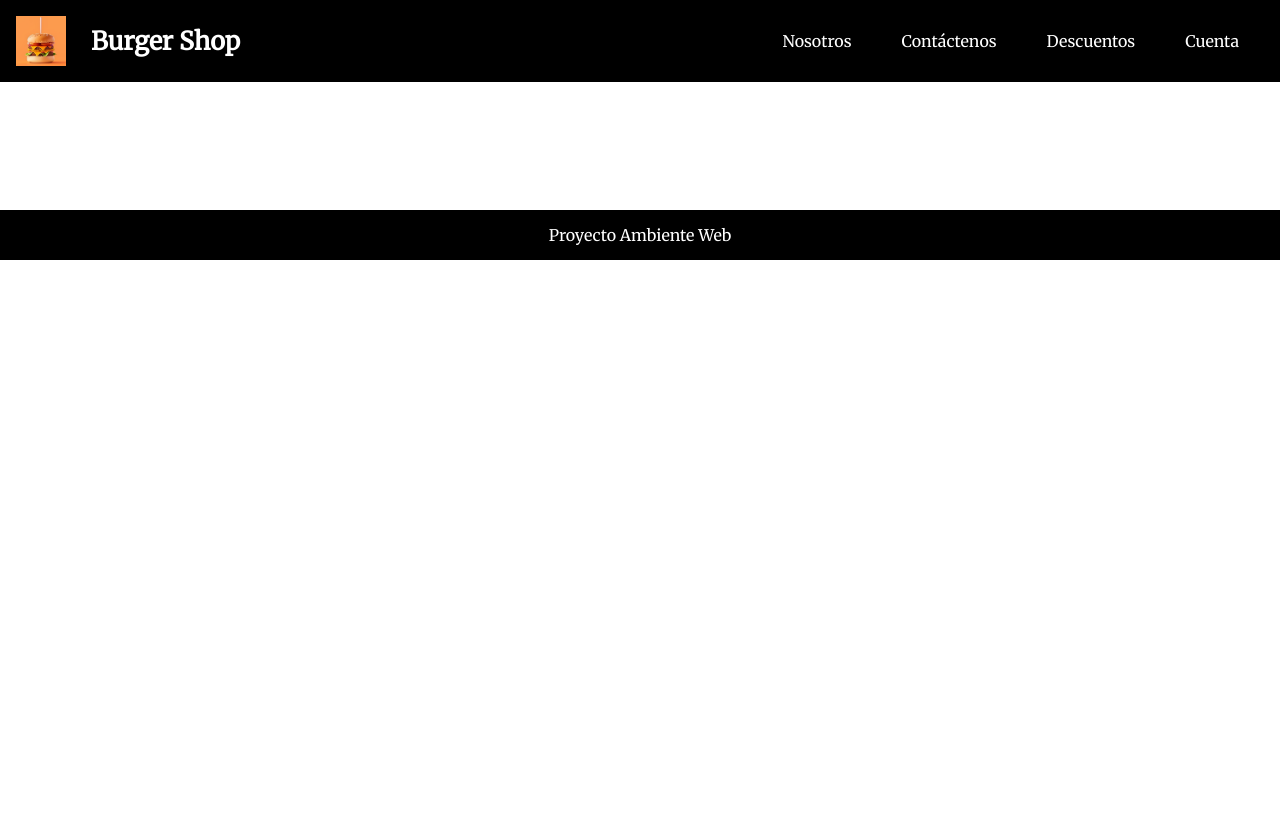
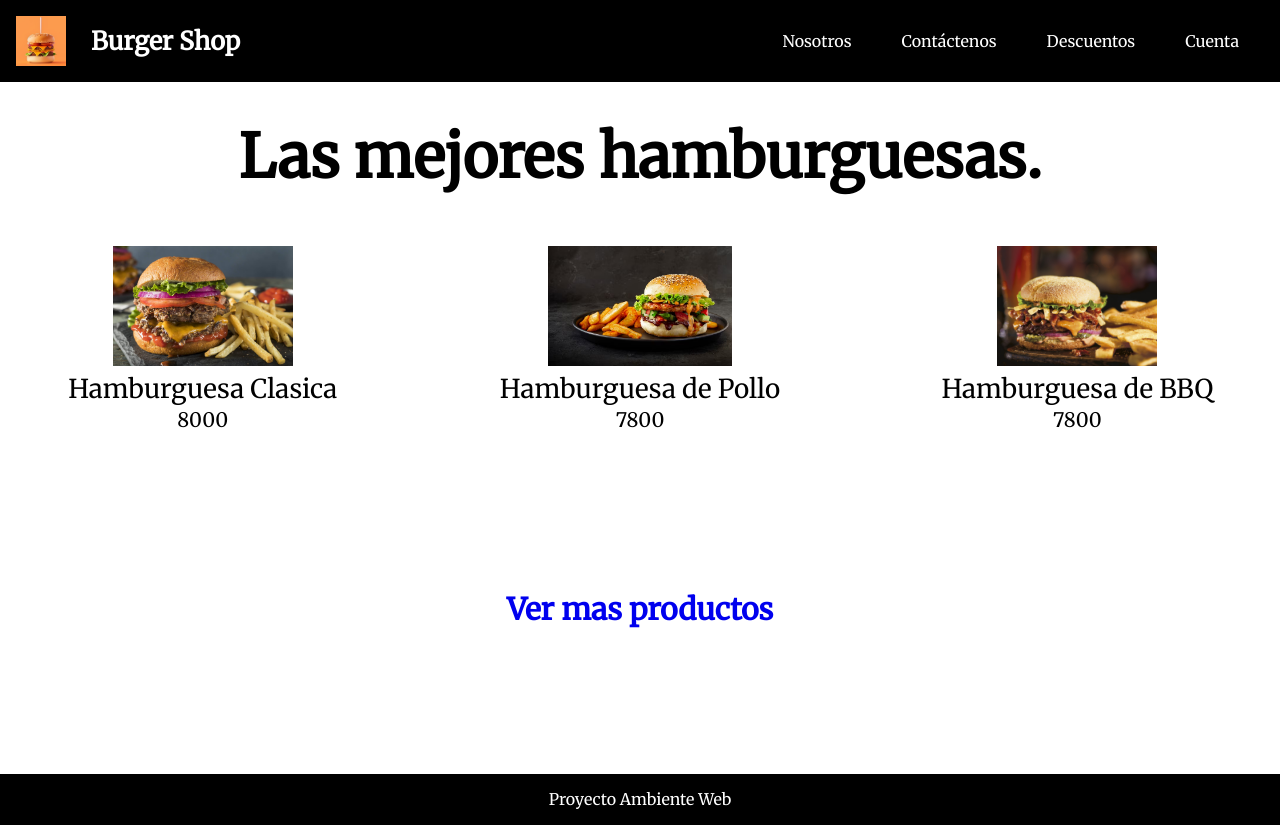
Before and after one commit to castillocrx/Proyecto-AmbienteWeb, a PHP site: page / in a window 1280 px wide. Before the commit the page ends 260 px from the top, so only its background shows below. Run offline with PHP 8.4, Linux system fonts and the light colour scheme.

Commit message:
php inicial y templates

```diff
--- a/css/style.css
+++ b/css/style.css
@@ -1,5 +1,4 @@
 * {
-    font-family: 'Kanit', sans-serif;
     margin: 0;
     box-sizing: border-box;
 
@@ -36,6 +35,8 @@ header {
     justify-content: space-between;
     min-height: 70px;
 }
+
+
 
 .logo {
     display: flex;
@@ -86,7 +87,74 @@ header nav a:hover {
     }
 }
 
-/* ---- Maim ----*/
+/* ---- Main ----*/
+
+.bienvenido{
+    font-size: 60px;
+    font-family: var(--fuentePrincipal);
+}
+
+.bienv-pos{
+    display: flex;
+    justify-content: center;
+}
+
+/* Grid */
+.grid {
+    display: grid;
+    grid-template-columns: repeat(2, 1fr);
+    /*     column-gap: 2rem;
+    row-gap: 2rem; */
+    gap: 2rem;
+}
+
+@media (min-width: 768px) {
+    .grid {
+        grid-template-columns: repeat(3, 1fr);
+    }
+}
+
+
+/* hamburguesas */
+
+.tema {
+    padding: 15px;
+
+}
+
+.hamburguesa-nombre {
+    font-size: 26px;
+}
+
+.precio {
+    font-size: 20px;
+    color: var(--secundario);
+}
+
+.hamburguesa-nombre,
+.precio {
+    font-family: var(--fuentePrincipal);
+    margin: 15px;
+    text-align: center;
+    line-height: 1rem;
+
+}
+
+.ham-imagen{
+    height: 120px;
+
+}
+
+.pos-img{
+    display: flex;
+    justify-content: center;
+}
+
+.verMas{
+    margin-top: 50%;
+    font-size: 30px;
+    font-family: var(--fuentePrincipal);
+}
 
 
 /* ---- Footer ----*/
@@ -101,3 +169,24 @@ header nav a:hover {
     color: var(--blanco);
     text-align: center;
 }
+
+
+/* ---- php ----*/
+.productos {
+    display: flex;
+    flex-wrap: wrap;
+    justify-content: space-around;
+}
+
+.producto {
+    width: 300px;
+    margin: 20px;
+    padding: 15px;
+    border: 1px solid #ccc;
+    border-radius: 10px;
+    text-align: center;
+}
+
+.producto img {
+    margin-bottom: 10px;
+}
--- /dev/null
+++ b/include/template/footer.php
@@ -0,0 +1,4 @@
+<!-- Footer -->
+<footer class="footer">
+        <p class="footer-texto">Proyecto Ambiente Web</p>
+    </footer>
--- a/index.html
+++ b/index.html
@@ -32,9 +32,45 @@
         </nav>
     </header>
     <!-- Main -->
+    <div class="bienv-pos">
+        <h1 class="bienvenido">Las mejores hamburguesas.</h1>
+    </div>
     <main class="contenedor">
         <div class="grid">
-
+            <div class="tema">
+                <a href="#">
+                    <div class="pos-img">
+                        <img class="ham-imagen" src="img/clasica.avif" alt="imagen de Hamburguesa">
+                    </div>
+                </a>
+                <p class="hamburguesa-nombre">Hamburguesa Clasica</p>
+                <p class="precio">8000</p>
+            </div>
+            <!--.hamburguesa 2-->
+            <div class="tema">
+                <a href="#">
+                    <div class="pos-img">
+                        <img class="ham-imagen" src="img/pollo.avif" alt="imagen de Hamburguesa">
+                    </div>
+                </a>
+                <p class="hamburguesa-nombre">Hamburguesa de Pollo</p>
+                <p class="precio">7800</p>
+            </div>
+            <!--.hamburguesa 3-->
+            <div class="tema">
+                <a href="#">
+                    <div class="pos-img">
+                        <img class="ham-imagen" src="img/bbq.jpg" alt="imagen de Hamburguesa">
+                    </div>
+                </a>
+                <p class="hamburguesa-nombre">Hamburguesa de BBQ</p>
+                <p class="precio">7800</p>
+            </div>
+        </div>
+        <div class="bienv-pos">
+            <a href="#">
+                <h1 class="verMas">Ver mas productos</h1>
+            </a>
         </div>
     </main>
     <!-- Footer -->
```
Also changed, not shown: DL/producto.php (added, +82 -0 lines), include/template/header.php (added, +33 -0 lines), mainProductos.php (added, +29 -0 lines), img/bbq.jpg (added), img/clasica.avif (added), img/pollo.avif (added).
